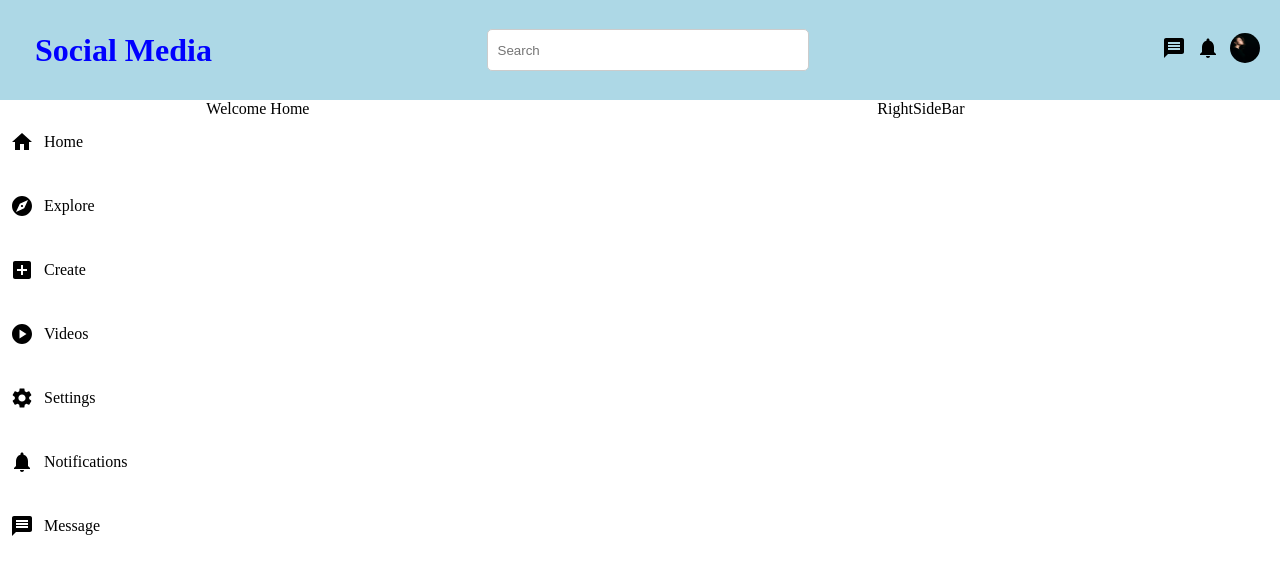
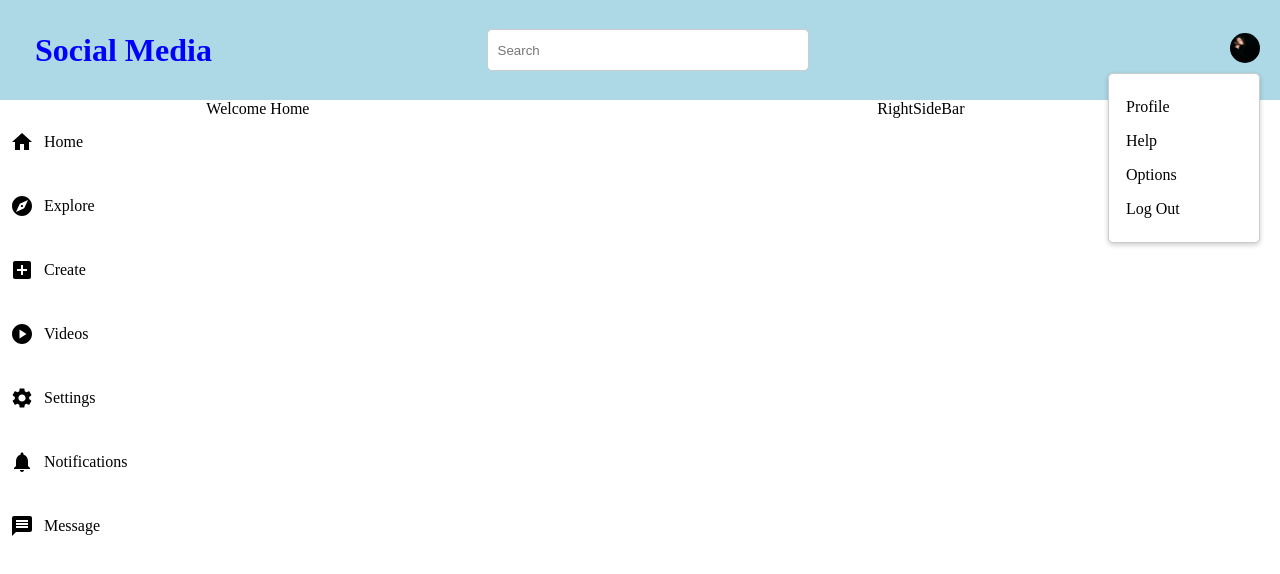
Before and after one commit to DattaPavanLovisetti/my-react-website, a React (Create React App) app: page /homepage in a window 1280 px wide. Both pictures are taken after a click on the picture 1245 px from the left and 48 px from the top of the page. Shown: the top 574 px of the page. Built offline with nearby package versions, Linux system fonts and the light colour scheme.

Commit message:
Added Dropdown in Profile and password visibility

```diff
--- a/src/Home page/Top Bar/TopBar.css
+++ b/src/Home page/Top Bar/TopBar.css
@@ -49,9 +49,9 @@
     cursor: pointer;
   }
 
-  .search-dropdown li:hover {
+   .search-options:hover {
     background-color: #f0f0f0;
-  }
+   }
 
 .topbar-profilebar {
     display: flex;
@@ -59,7 +59,7 @@
     justify-content: flex-end;
     align-items: center;
     gap: 10px;
-    /* cursor: pointer; */
+    position: relative;
 
 }
 
@@ -70,6 +70,40 @@
     cursor: pointer;
 }
 
-.profile-icons {
+.search-options {
+    display: flex;
+    align-items: center;
+}
+
+.profile-dropdown {
+    position: absolute;
+    top: 40px;
+    right: 0;
+    background-color: white;
+    border: 1px solid #ccc;
+    box-shadow: 0 2px 5px rgba(0, 0, 0, 0.2);
+    border-radius: 5px;
+    width: 150px;
+    padding: 10px 0;
+    z-index: 1000;
+    padding: 0;
+}
+
+.profile-dropdown ul {
+    padding: 0px 5px;
+}
+
+.profile-dropdown li {
+    padding: 8px 12px;
     cursor: pointer;
+    list-style: none;
 }
+
+.profile-dropdown li:hover {
+    background-color: #f0f0f0;
+    width: 85%;
+}
+
+.profile-dropdown-container {
+    position: relative;
+  }
--- a/src/Home page/Top Bar/TopBar.jsx
+++ b/src/Home page/Top Bar/TopBar.jsx
@@ -1,65 +1,91 @@
-import React , {useState} from 'react'
-import "./TopBar.css"
-import profileImage from '../../assets/profileImage.jpg';
-import NotificationsIcon from '@mui/icons-material/Notifications';
-import MessageIcon from '@mui/icons-material/Message';
-import AccountCircleIcon from '@mui/icons-material/AccountCircle';
+import React, { useState, useRef, useEffect } from "react";
+import "./TopBar.css";
+import profileImage from "../../assets/profileImage.jpg";
+import { TrendingUp } from "@mui/icons-material";
 
 export default function TopBar() {
-  const [dropDown, setDropDown] = useState(false);
+  const [searchDropDown, setSearchDropDown] = useState(false);
+  const [profileDropdown, setProfileDropdown] = useState(false);
+  const profileDropdownRef = useRef(null);
 
-  const handleSearchFocus =()=> {
-    setDropDown(true)
+  const toggleDropdown = () => {
+    setProfileDropdown((prev) => !prev);
   };
 
-  const handleSearchBlur = ()=> {
-    setTimeout(()=> setDropDown(false),200)
+  const handleSearchFocus = () => {
+    setSearchDropDown(true);
   };
 
-  const renderProfileImage = () => {
-    if (profileImage) {
-      return <img
-      src={profileImage}
-      alt='Profile'
-      className='profileImage'
-      />
-    } return <AccountCircleIcon className='profile-icons'/>
-    }
+  const handleSearchBlur = () => {
+    setTimeout(() => setSearchDropDown(false), 200);
+  };
+
+  useEffect(() => {
+    const handleClickOutside = (event) =>
+      profileDropdownRef.current &&
+      !profileDropdownRef.current.contains(event.target) &&
+      setProfileDropdown(false);
+
+    document.addEventListener("mousedown", handleClickOutside);
+    return () => document.removeEventListener("mousedown", handleClickOutside);
+  }, []);
+
 
   return (
-    <div className='topbar-main'>
-        <h1 className='topbar-name'>Social Media</h1>
-        <div className='search-container'>
+    <div className="topbar-main">
+      <h1 className="topbar-name">Social Media</h1>
+      <div className="search-container">
         <input
-        className='topbar-search'
-        placeholder='Search'
-        onFocus={handleSearchFocus}
-        onBlur={handleSearchBlur}
+          className="topbar-search"
+          placeholder="Search"
+          onFocus={handleSearchFocus}
+          onBlur={handleSearchBlur}
         />
 
-        {dropDown && (
-          <div className='search-dropdown'>
+        {searchDropDown && (
+          <div className="search-dropdown">
             <ul>
-              <li>Option 1</li>
-              <li>Option 2</li>
-              <li>Option 3</li>
-              <li>Option 4</li>
+              <div className="search-options">
+                <TrendingUp />
+                <li>Trending Topics</li>
+              </div>
+              <div className="search-options">
+                <TrendingUp />
+                <li>Trending Topics</li>
+              </div>
+              <div className="search-options">
+                <TrendingUp />
+                <li>Trending Topics</li>
+              </div>
+              <div className="search-options">
+                <TrendingUp />
+                <li>Trending Topics</li>
+              </div>
             </ul>
           </div>
         )}
+      </div>
+      <div className="topbar-profilebar" ref={profileDropdownRef}>
+        <div className="profile-dropdown-container">
+          <img
+            src={profileImage}
+            alt="Profile"
+            className="profileImage"
+            onClick={toggleDropdown}
+          />
+
+          {profileDropdown && (
+            <div className="profile-dropdown">
+            <ul>
+              <li>Profile</li>
+              <li>Help</li>
+              <li>Options</li>
+              <li>Log Out</li>
+            </ul>
+            </div>
+          )}
         </div>
-        <div className='topbar-profilebar'>
-          <div className='profile-icons'>
-            <MessageIcon />
-          </div>
-          <div  className='profile-icons'>
-            <NotificationsIcon/>
-          </div>
-          <div>
-           {renderProfileImage()}
-          </div>
-
-        </div>
+      </div>
     </div>
-  )
+  );
 }
--- a/src/Login page/LoginPage.css
+++ b/src/Login page/LoginPage.css
@@ -52,6 +52,8 @@
     border: none;
     outline: none;
     text-align: left;
+    border-radius: 10px;
+    /* padding-right: 35px; */
 }
 
 .email-password::placeholder {
@@ -59,3 +61,16 @@
     font-size: 15px;
     text-align: center;
 }
+
+.password-toggle-icon {
+    position: absolute;
+    left: 58%;
+    top: 52%;
+    transform: translateY(-50%);
+    cursor: pointer;
+    /* color: #007bff;  */
+    font-size: 20px;
+    display: flex;
+    /* align-items: center;
+    justify-content: center; */
+}
--- a/src/Login page/LoginPage.jsx
+++ b/src/Login page/LoginPage.jsx
@@ -1,11 +1,17 @@
 import React, { useState } from "react";
 import { useNavigate } from "react-router-dom";
 import "./LoginPage.css";
+import { Visibility, VisibilityOff } from "@mui/icons-material";
 
 export default function LoginPage() {
   const [email, setEmail] = useState("");
   const [password, setPassword] = useState("");
   const [error, setError] = useState("");
+  const [passwordVisibility, setPasswordVisibility] = useState(false)
+
+  const togglePasswordVisibility = () => {
+    setPasswordVisibility((prev)=>!prev)
+  }
 
   const navigate = useNavigate();
 
@@ -71,17 +77,24 @@ export default function LoginPage() {
         ></input>
 
         <label htmlFor="password"> Password : </label>
+        {/* <div className="password-container"> */}
         <input
           value={password}
           onChange={handlePasswordChange}
           className="email-password"
-          type="password"
+          // type="password"
+          type={passwordVisibility ? "text" : "password"}
           id="password"
           placeholder="Enter Password"
         ></input>
+        <div className="password-toggle-icon" onClick={togglePasswordVisibility}>
+          {passwordVisibility ? <VisibilityOff /> : <Visibility />}
+        </div>
+        {/* </div> */}
 
         {error && <div>{error}</div>}
-        <button className="login-button" type="sumbit">
+
+        <button className="login-button" type="submit">
           Login
         </button>
       </form>
```
